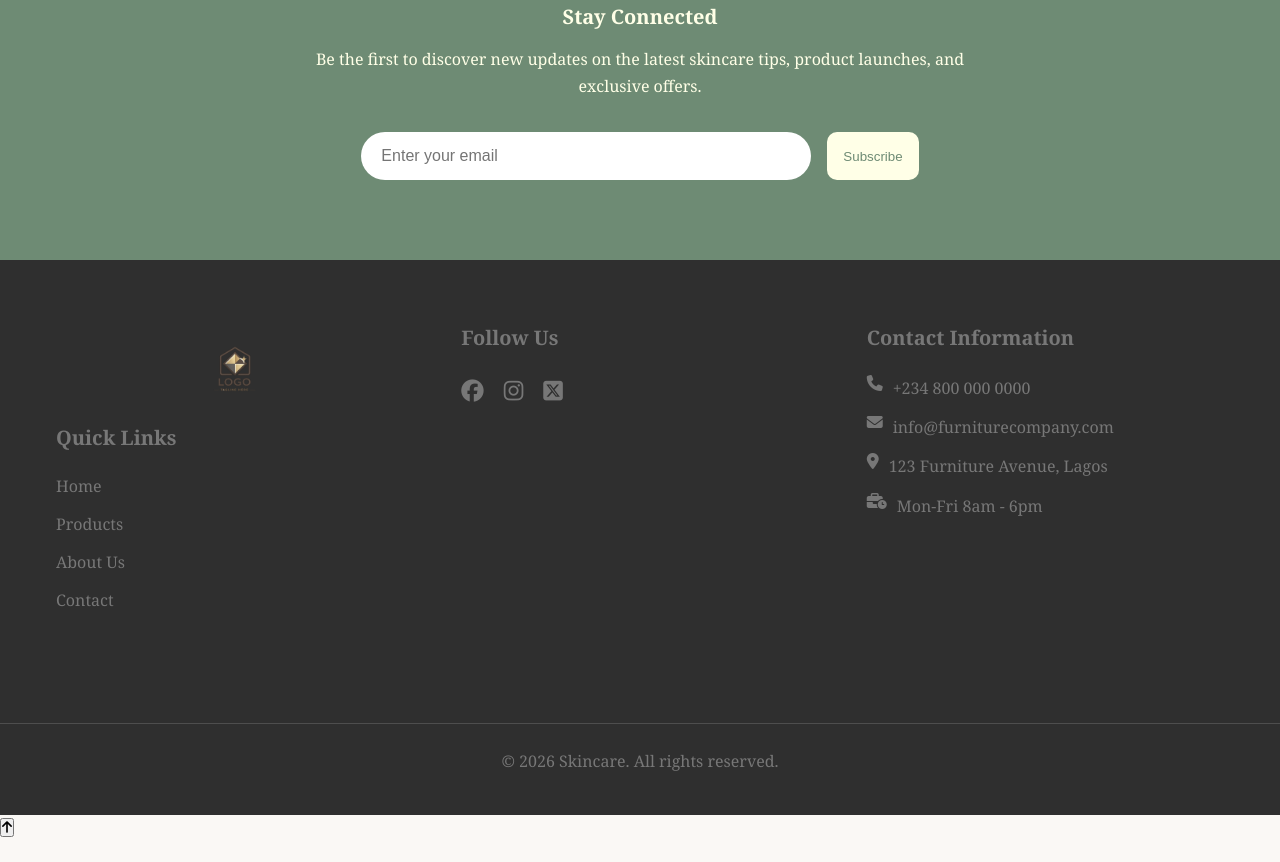
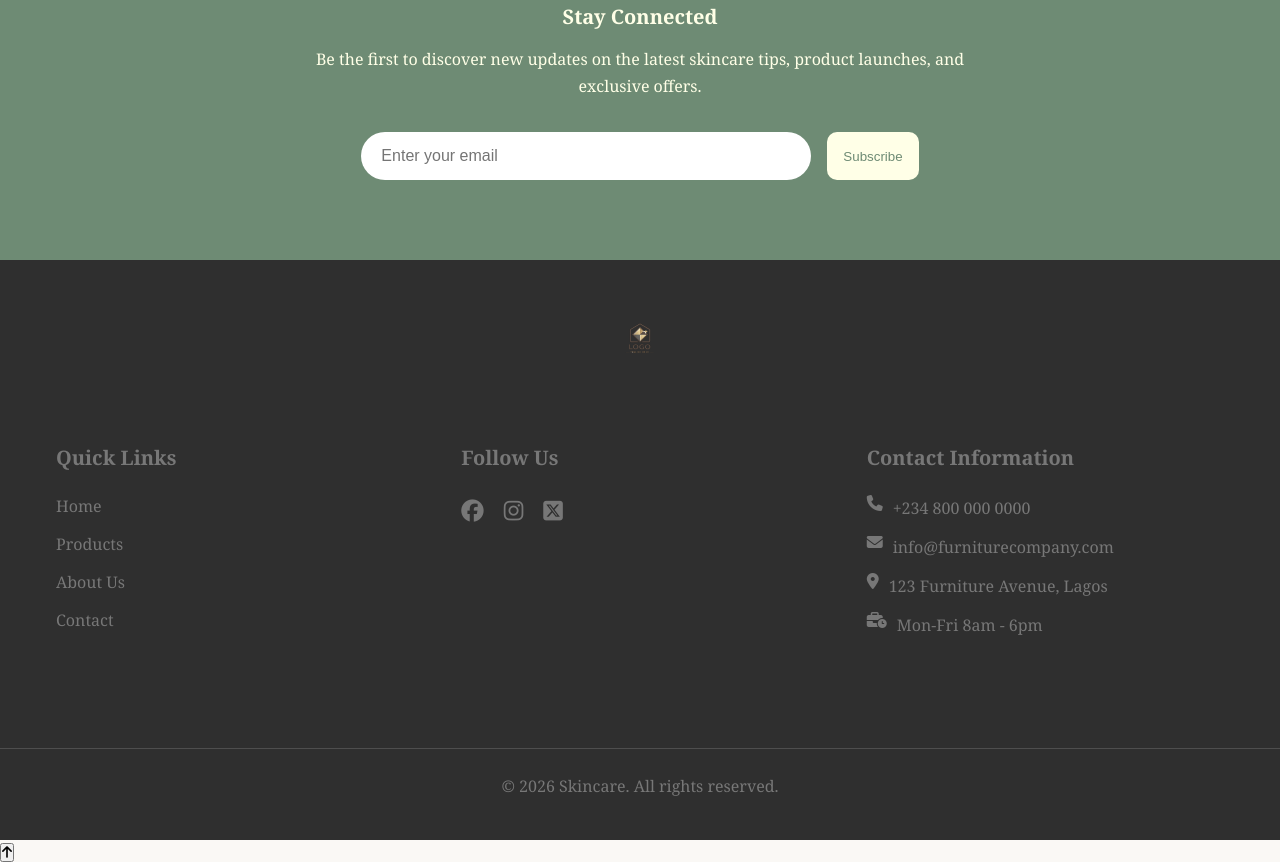
Before and after one commit to dev-somsom/Skin-care, a plain HTML site: page index.html in a window 1280 px wide. Shown: the part 3318-4180 px from the top of the page. Before the commit the page ends 4155 px from the top, so only its background shows below. Drawn offline with Linux system fonts and the light colour scheme.

Commit message:
Fix HTML formatting and structure in the footer section

```diff
--- a/index.html
+++ b/index.html
@@ -274,16 +274,14 @@
             </section>
 
             <footer class="footer">
+                <div class="footer-logo">
+                    <a href="index.html">
+                        <img src="Assets/Logo/LOGO.png" alt="Logo">
+                    </a>
+                </div>
 
                 <div class="footer-content fade-in">
-
                     <div class="footer-column">
-                      <div class="logo">
-                        <a href="index.html">
-                           <img src="Assets/Logo/LOGO.png" alt="Logo">
-                        </a>
-                    </div>
-                    <div>
                         <h4>Quick Links</h4>
                         <ul class="footer-links">
                             <li><a href="index.html">Home</a></li>
@@ -292,7 +290,6 @@
                             <li><a href="contact.html">Contact</a></li>
                         </ul>
                     </div>
-                </div>
 
                 <div class="footer-column fade-in">
                     <h4>Follow Us</h4>
@@ -308,7 +305,6 @@
                             <i class="fa-brands fa-square-x-twitter"></i>
                         </a>
                     </div>
-
                 </div>
 
                 <div class="footer-column fade-in">
```
